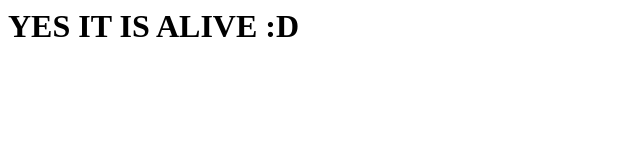
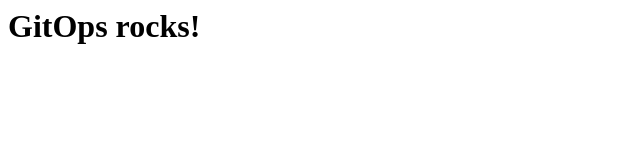
Before and after one commit to mikarinneoracle/simpleserver, a website: page html/index.html in a window 1280 px wide. Shown: the whole page, without its empty margins (0-640 px from the left). Drawn offline with Linux system fonts and the light colour scheme.

Commit message:
html change

```diff
--- a/html/index.html
+++ b/html/index.html
@@ -1 +1 @@
-<h1>YES IT IS ALIVE :D</h1>
+<h1>GitOps rocks!</h1>
```
